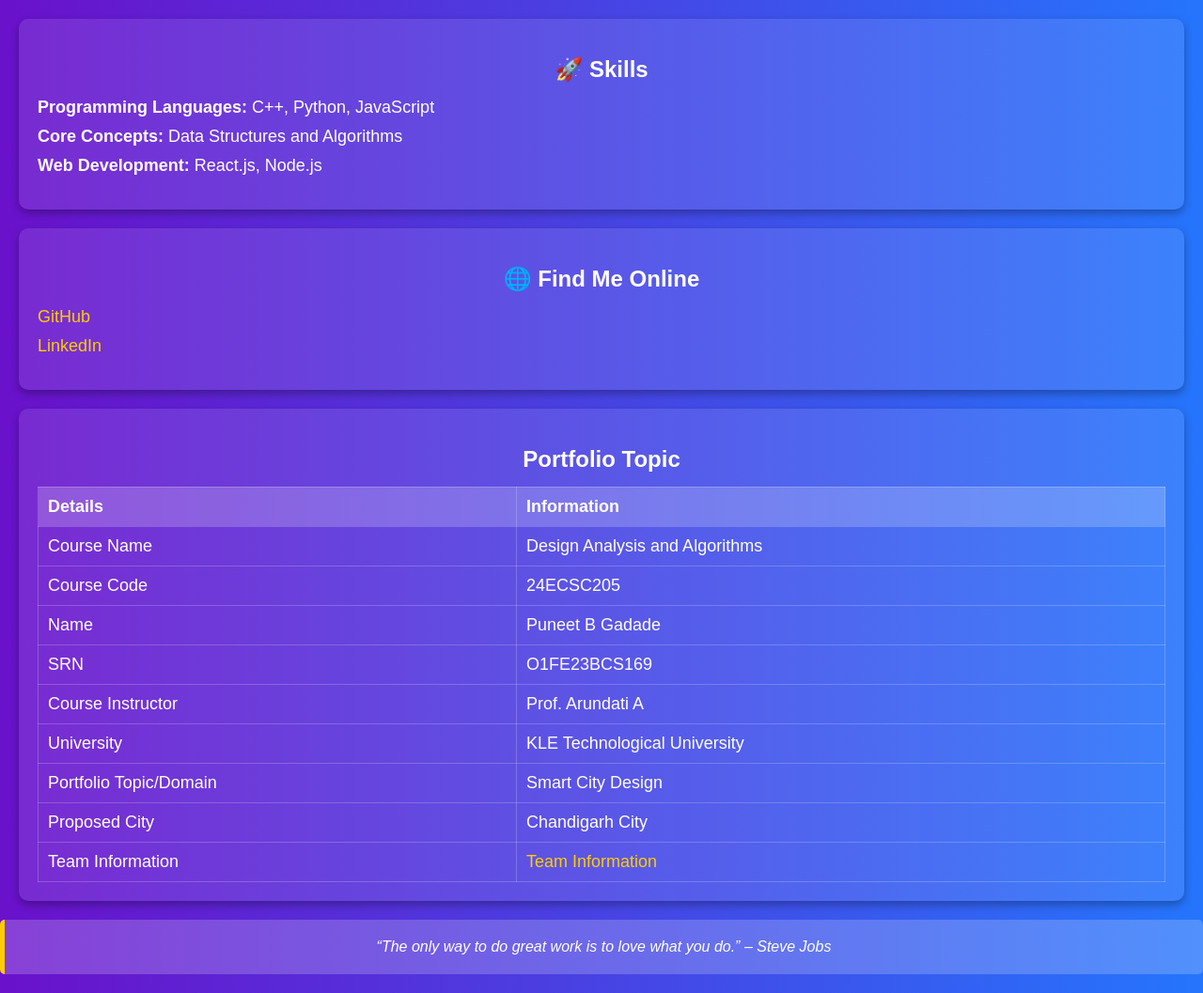
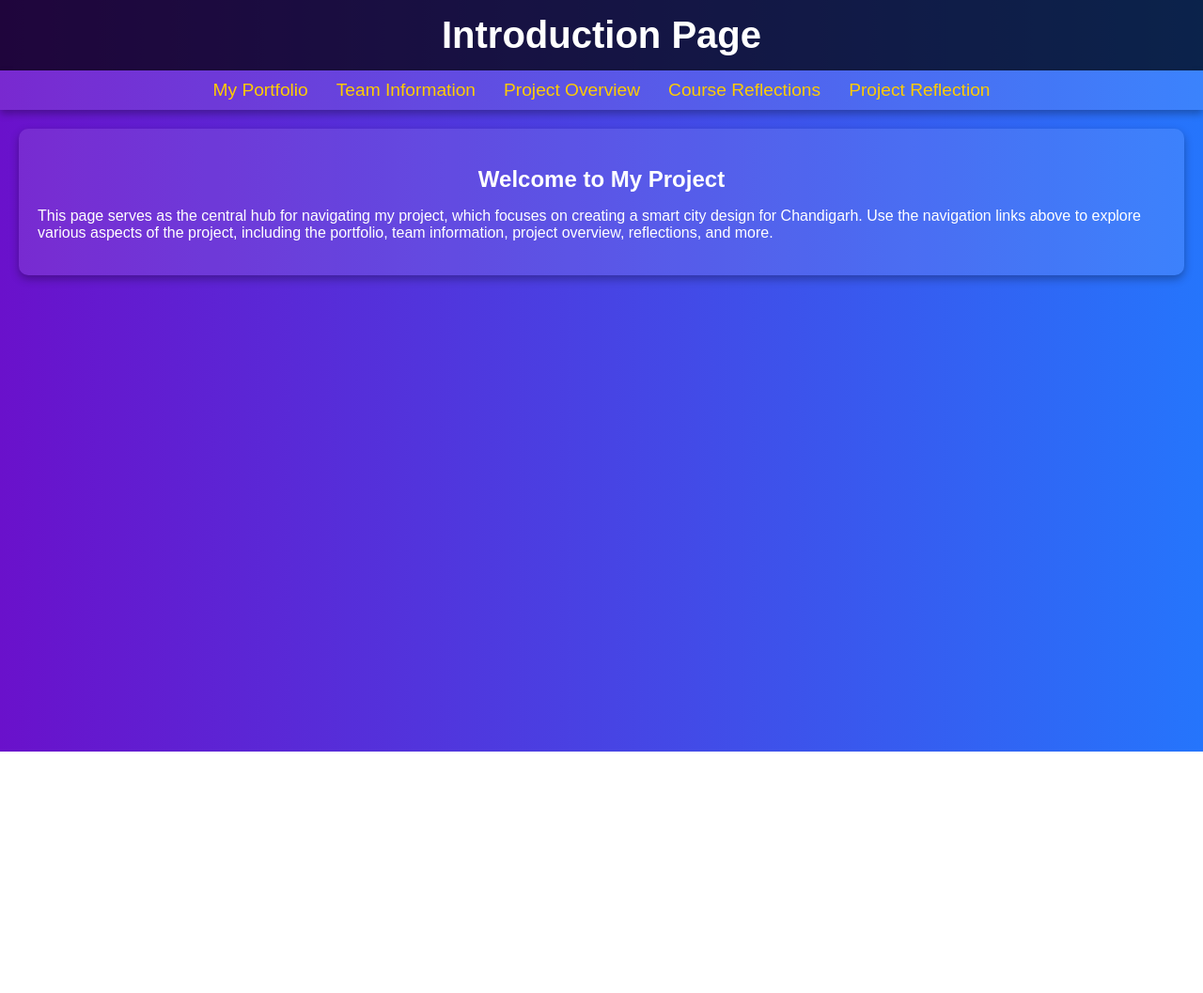
Before and after one commit to Puneetgadade12345/CHANDIGARH, a plain HTML site: page index.html in a window 1280 px wide. Shown: the whole page at 94% size. After the commit the page ends 800 px from the top, so only its background shows below. Drawn offline with Linux system fonts and the light colour scheme.

Commit message:
Update index.html

```diff
--- a/index.html
+++ b/index.html
@@ -3,7 +3,7 @@
 <head>
   <meta charset="UTF-8">
   <meta name="viewport" content="width=device-width, initial-scale=1.0">
-  <title>Portfolio</title>
+  <title>Introduction Page</title>
   <style>
     body {
       font-family: Arial, sans-serif;
@@ -11,6 +11,36 @@
       padding: 0;
       background: linear-gradient(to right, #6a11cb, #2575fc);
       color: white;
+    }
+
+    header {
+      background: rgba(0, 0, 0, 0.7);
+      padding: 15px;
+      text-align: center;
+    }
+
+    header h1 {
+      margin: 0;
+      font-size: 2.5rem;
+    }
+
+    nav {
+      display: flex;
+      justify-content: center;
+      background: rgba(255, 255, 255, 0.1);
+      padding: 10px 0;
+      box-shadow: 0 4px 8px rgba(0, 0, 0, 0.3);
+    }
+
+    nav a {
+      color: #ffcc00;
+      text-decoration: none;
+      margin: 0 15px;
+      font-size: 1.2rem;
+    }
+
+    nav a:hover {
+      text-decoration: underline;
     }
 
     section {
@@ -21,156 +51,52 @@
       box-shadow: 0 4px 10px rgba(0, 0, 0, 0.3);
     }
 
-    h2 {
+    section h2 {
       text-align: center;
-      font-size: 24px;
       margin-bottom: 15px;
     }
 
-    ul {
-      list-style: none;
-      padding: 0;
-    }
-
-    ul li {
-      margin: 10px 0;
-      font-size: 18px;
-    }
-
-    a {
-      color: #ffcc00;
-      text-decoration: none;
-    }
-
-    a:hover {
-      text-decoration: underline;
-    }
-
-    table {
-      width: 100%;
-      border-collapse: collapse;
-      margin-top: 10px;
-      font-size: 18px;
-    }
-
-    table th, table td {
-      padding: 10px;
-      border: 1px solid rgba(255, 255, 255, 0.2);
-      text-align: left;
-    }
-
-    table th {
-      background: rgba(255, 255, 255, 0.2);
-    }
-
-    blockquote {
-      margin: 20px auto;
-      padding: 20px;
-      font-style: italic;
-      text-align: center;
-      background: rgba(255, 255, 255, 0.2);
-      border-left: 5px solid #ffcc00;
-      border-radius: 5px;
-    }
-
     @media (max-width: 768px) {
-      section {
-        margin: 10px;
-        padding: 15px;
+      nav a {
+        font-size: 1rem;
+        margin: 0 10px;
       }
 
-      h2 {
-        font-size: 20px;
-      }
-
-      ul li, table th, table td {
-        font-size: 16px;
+      header h1 {
+        font-size: 2rem;
       }
     }
 
     @media (max-width: 480px) {
-      h2 {
-        font-size: 18px;
+      nav a {
+        font-size: 0.9rem;
+        margin: 0 5px;
       }
 
-      ul li, table th, table td {
-        font-size: 14px;
-      }
-
-      table {
-        font-size: 14px;
+      header h1 {
+        font-size: 1.8rem;
       }
     }
   </style>
 </head>
 <body>
 
-<section>
-  <h2>🚀 Skills</h2>
-  <ul>
-    <li><strong>Programming Languages:</strong> C++, Python, JavaScript</li>
-    <li><strong>Core Concepts:</strong> Data Structures and Algorithms</li>
-    <li><strong>Web Development:</strong> React.js, Node.js</li>
-  </ul>
-</section>
+<header>
+  <h1>Introduction Page</h1>
+</header>
+
+<nav>
+  <a href="portfolio.html" target="_blank">My Portfolio</a>
+  <a href="teaminfo.html" target="_blank">Team Information</a>
+  <a href="projectoverview.html" target="_blank">Project Overview</a>
+  <a href="coursereflections.html" target="_blank">Course Reflections</a>
+  <a href="projectreflections.html" target="_blank">Project Reflection</a>
+</nav>
 
 <section>
-  <h2>🌐 Find Me Online</h2>
-  <ul>
-    <li><a href="https://github.com/your-github-username" target="_blank">GitHub</a></li>
-    <li><a href="https://linkedin.com/in/your-linkedin-profile" target="_blank">LinkedIn</a></li>
-  </ul>
+  <h2>Welcome to My Project</h2>
+  <p>This page serves as the central hub for navigating my project, which focuses on creating a smart city design for Chandigarh. Use the navigation links above to explore various aspects of the project, including the portfolio, team information, project overview, reflections, and more.</p>
 </section>
-
-<section>
-  <h2>Portfolio Topic</h2>
-  <table>
-    <tr>
-      <th>Details</th>
-      <th>Information</th>
-    </tr>
-    <tr>
-      <td>Course Name</td>
-      <td>Design Analysis and Algorithms</td>
-    </tr>
-    <tr>
-      <td>Course Code</td>
-      <td>24ECSC205</td>
-    </tr>
-    <tr>
-      <td>Name</td>
-      <td>Puneet B Gadade</td>
-    </tr>
-    <tr>
-      <td>SRN</td>
-      <td>O1FE23BCS169</td>
-    </tr>
-    <tr>
-      <td>Course Instructor</td>
-      <td>Prof. Arundati A</td>
-    </tr>
-    <tr>
-      <td>University</td>
-      <td>KLE Technological University</td>
-    </tr>
-    <tr>
-      <td>Portfolio Topic/Domain</td>
-      <td>Smart City Design</td>
-    </tr>
-    <tr>
-      <td>Proposed City</td>
-      <td>Chandigarh City</td>
-    </tr>
-    <tr>
-      <td>Team Information</td>
-      <td><a href="https://Puneetgadade12345.github.io/CHANDIGARH/teaminfo.html" target="_blank">Team Information</a></td>
-    </tr>
-  </table>
-</section>
-
-<blockquote>
-  “The only way to do great work is to love what you do.” – <em>Steve Jobs</em>
-</blockquote>
 
 </body>
 </html>
```
